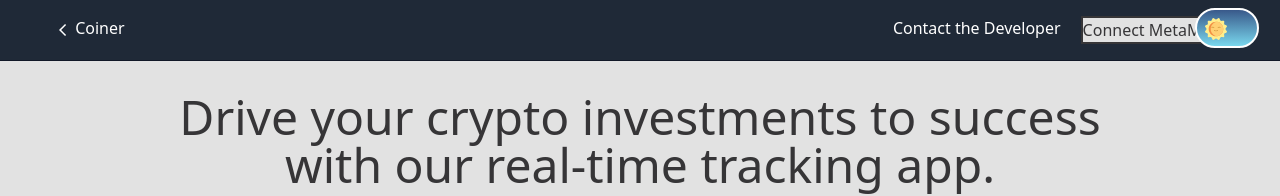
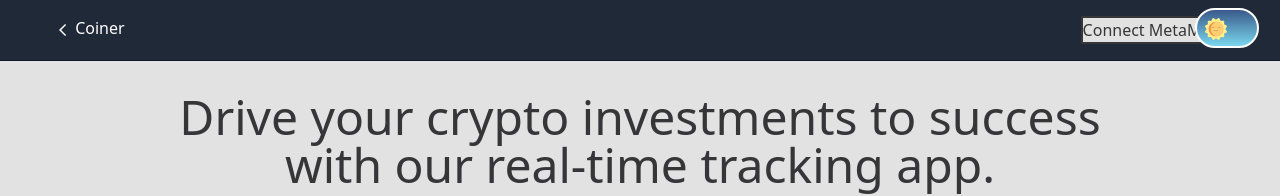
Before and after one commit to mattmajestic/coingecko-reactjs, a React (Create React App) app: page / in a window 1280 px wide. Shown: the top 196 px of the page. Built offline with nearby package versions, Linux system fonts and the light colour scheme; no server answers.

Commit message:
Update Header.jsx

```diff
--- a/src/Components/Header.jsx
+++ b/src/Components/Header.jsx
@@ -43,11 +43,6 @@ export function Header() {
         </Link>
 
         <ul className="flex justify-between gap-5">
-          <li className="hover:text-gray-300 hover:underline">
-            <Link to="https://mattmajestic.dev" target="_blank">
-              Contact the Developer
-            </Link>
-          </li>
           <li>
             {isMetaMaskConnected ? (
               <span>{metaMaskAddress}</span>
```
